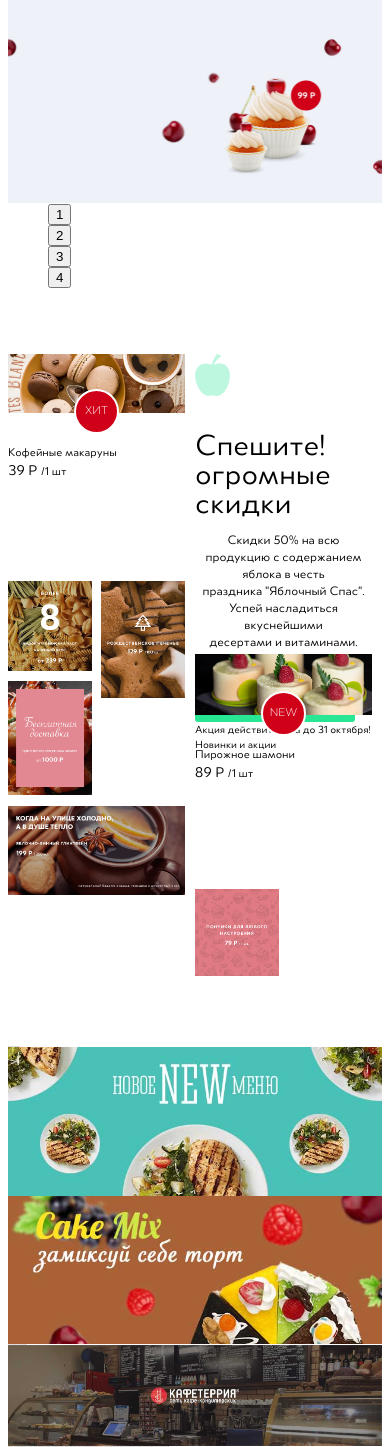
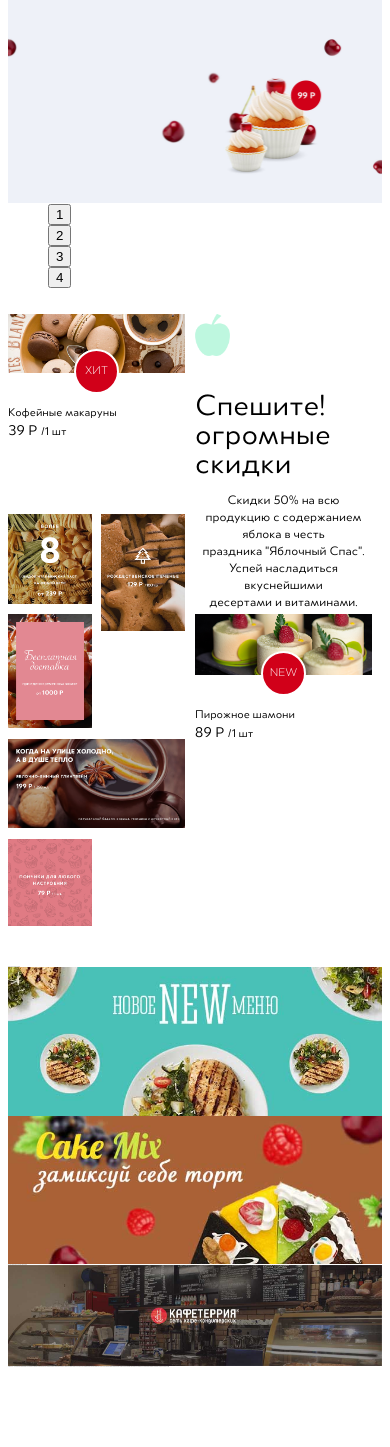
Before and after one commit to ArtGarm/caffeterria, a PHP site: page /process.php in a window 390 px wide. Shown: the part 105-1552 px from the top of the page. After the commit the page ends 1472 px from the top, so only its background shows below. Run offline with PHP 8.4, Linux system fonts and the light colour scheme; style sheets or scripts are compiled from the project's sources; some libraries are stand-ins or nearby versions.

Commit message:
add gulp fix

```diff
--- a/css/adaptation_radion.css
+++ b/css/adaptation_radion.css
@@ -2,43 +2,13 @@
 /* /variables */
 @media screen and (max-width: 1024px) {
   .look_and_buy {
-    font-weight: bold;
-    text-transform: uppercase;
     font-size: 11rem;
-    background-color: #29e694;
-    color: #fff;
-    text-decoration: none;
     width: 160px;
-    display: inline-block;
-    padding: 18px 0px;
-    vertical-align: middle;
+    padding: 15px 0px;
     line-height: 12rem;
-    -webkit-transition: all linear 0.2s;
-    -moz-transition: all linear 0.2s;
-    -o-transition: all linear 0.2s;
-    transition: all linear 0.2s;
-    -webkit-border-radius: 3px;
-    -moz-border-radius: 3px;
-    border-radius: 3px;
-  }
-  .look_and_buy:hover {
-    text-decoration: none;
-    color: white;
-  }
-  .look_and_buy:hover span {
-    text-shadow: 0px 0px 1px #fff;
   }
   .look_and_buy span {
     line-height: 12rem;
-    vertical-align: text-top;
-    -webkit-transition: all linear 0.2s;
-    -moz-transition: all linear 0.2s;
-    -o-transition: all linear 0.2s;
-    transition: all linear 0.2s;
-    position: relative;
-  }
-  .look_and_buy span:active {
-    top: 2px;
   }
   .red_circle {
     text-align: center;
@@ -64,13 +34,8 @@
   }
   /*masonry index page*/
   .massonry .massonry_wrap {
-    padding-bottom: 60px;
-    padding-top: 65px;
-  }
-  .massonry .massonry_wrap:after {
-    content: '';
-    display: block;
-    clear: both;
+    padding-bottom: 30px;
+    padding-top: 25px;
   }
   .massonry .massonry_item_sizer {
     width: 25%;
@@ -145,3 +110,27 @@
     font-size: 12rem;
   }
 }
+
+@media screen and (max-width: 992px) {
+  /*masonry index page*/
+  .massonry .massonry_item {
+    float: left;
+    width: 25%;
+    margin-bottom: 10px;
+    position: relative;
+    padding-right: 10px;
+  }
+  .massonry .massonry_item.item_1 {
+    width: 50%;
+    height: 190px;
+  }
+  .massonry .massonry_item.item_2 {
+    width: 50%;
+    height: 290px;
+    position: relative;
+  }
+  .massonry .massonry_item.item_5 {
+    width: 50%;
+    height: 225px;
+  }
+}
--- a/sass/adaptation_radion.scss
+++ b/sass/adaptation_radion.scss
@@ -12,9 +12,8 @@
 
 }
 @media screen and (max-width: 1024px){
-    .look_and_buy{font-size: 11rem;width: 160pxpadding: 15px 0px;line-height: 12rem;
+    .look_and_buy{font-size: 11rem;width: 160px;padding: 15px 0px;line-height: 12rem;
         span{line-height: 12rem;
-            &:active{top: 2px;}
         }
     }
     .red_circle{text-align: center;
@@ -24,8 +23,7 @@
     }
     /*masonry index page*/
     .massonry{
-        .massonry_wrap{padding-bottom: 60px;padding-top: 65px;
-            &:after{content: '';display: block;clear: both;}
+        .massonry_wrap{padding-bottom: 30px;padding-top: 25px;
         }
         .massonry_item_sizer{width: 25%;}
         .massonry_item{float: left;width: 25%;margin-bottom: 10px;position: relative;padding-right: 10px;
@@ -38,6 +36,7 @@
             &.item_7{width: 50%;}
         }
     }
+
     .massonry .massonry_item_img .img-centered-text{font-size: 31rem;line-height: 29rem;padding-top: 36px;}
     .massonry .massonry_item_img.img-centered img{width: 20%;}
     .massonry .massonry_item_text_descnotsample {text-align: center;font-size: 13rem;padding: 0 4%;padding-top: 13px;padding-bottom: 23px;}
@@ -48,9 +47,17 @@
     .massonry .massonry_item_text_desc{font-size: 12rem;padding-top: 11px;}
     .massonry .massonry_item_text_subdesc {font-size: 15rem;}
     .massonry .massonry_item_text_subdesc span {font-size: 12rem;}
+
 }
 @media screen and (max-width: 992px){
-
+    /*masonry index page*/
+    .massonry{
+        .massonry_item{float: left;width: 25%;margin-bottom: 10px;position: relative;padding-right: 10px;
+            &.item_1{width: 50%;height: 190px;}
+            &.item_2{width: 50%;height: 290px;position: relative;}
+            &.item_5{width: 50%;height: 225px;}
+        }
+    }
 }
 @media screen and (max-width: 767px){
 
```
